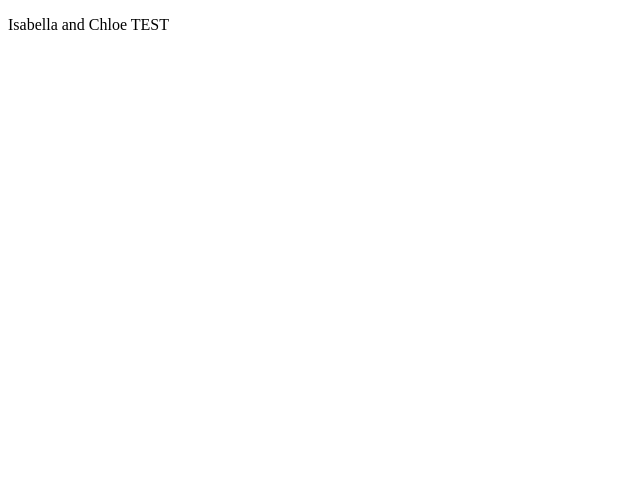
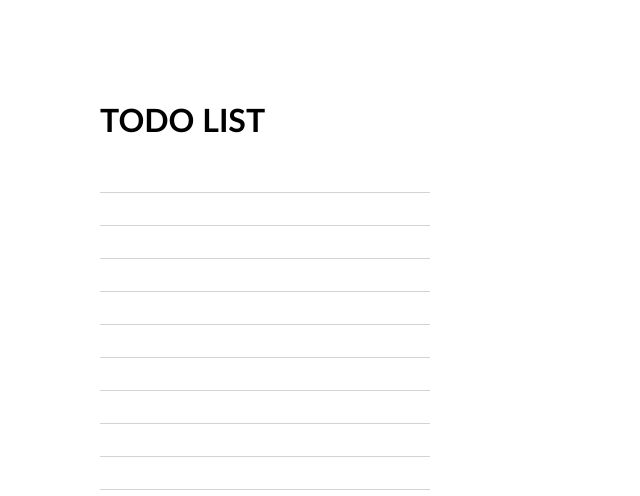
Before and after one commit to isabellarojasg/todo_project, a React (Create React App) app in the folder todo-list/: page / in a window 1280 px wide. Shown: the top 496 px of the page, without its empty margins (0-640 px from the left). Built offline with nearby package versions, Linux system fonts and the light colour scheme.

Commit message:
created single todo list

```diff
--- a/todo-list/src/App.js
+++ b/todo-list/src/App.js
@@ -1,7 +1,17 @@
-
+import TodoItem from "./TodoItem";
+import "./styles.css";
 
 function App() {
-  return <p>Isabella and Chloe TEST</p>;
+  const numTodoItems = 10;
+
+  return (
+    <div>
+      <h1 className="font-style">TODO LIST</h1>
+      {Array.from({ length: numTodoItems }, (_, index) => (
+        <TodoItem index={index} />
+      ))}
+    </div>
+  );
 }
 
 export default App;
--- /dev/null
+++ b/todo-list/src/TodoItem.js
@@ -0,0 +1,38 @@
+import React, { useState } from "react";
+import "./styles.css";
+
+function TodoItem({ index }) {
+  const [isChecked, setChecked] = useState(false);
+  const [textInputValue, setTextInputValue] = useState("");
+
+  const handleCheckboxChange = () => {
+    setChecked(!isChecked);
+  };
+
+  const handleTextInputChange = (event) => {
+    setTextInputValue(event.target.value);
+  };
+
+  return (
+    <div key={index} className="todo-item-container">
+      {textInputValue && (
+        <input
+          className="checkbox"
+          type="checkbox"
+          checked={isChecked}
+          onChange={handleCheckboxChange}
+        />
+      )}
+      <input
+        className={`todo-item font-style ${
+          isChecked ? "completed-todo-item" : ""
+        }`}
+        type="text"
+        value={textInputValue}
+        onChange={handleTextInputChange}
+      />
+    </div>
+  );
+}
+
+export default TodoItem;
--- /dev/null
+++ b/todo-list/src/styles.css
@@ -0,0 +1,40 @@
+.todo-item:focus {
+  outline: none;
+  border-color: darkgray;
+}
+
+.todo-item {
+  border-top: none;
+  border-left: none;
+  border-right: none;
+  width: 300px;
+  border-width: 1px;
+  border-color: lightgray;
+  padding: 8px;
+  display: block;
+  padding-left: 22px;
+}
+
+.completed-todo-item {
+  text-decoration: line-through;
+}
+
+.todo-item-container {
+  display: flex;
+  align-items: center;
+  position: relative;
+}
+
+.checkbox {
+  position: absolute;
+  left: 0;
+  accent-color: #f5dadf;
+}
+
+.font-style {
+  font-family: "Trebuchet MS", sans-serif;
+}
+
+body {
+  margin: 100px;
+}
```
